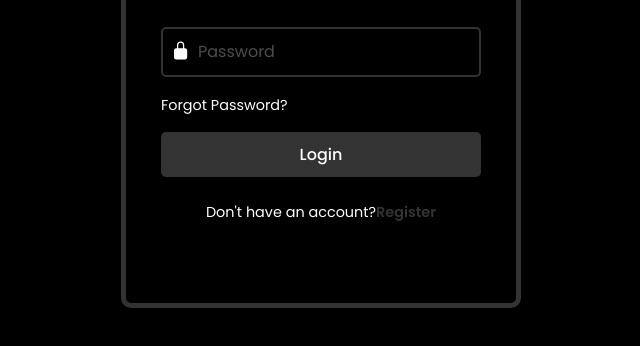
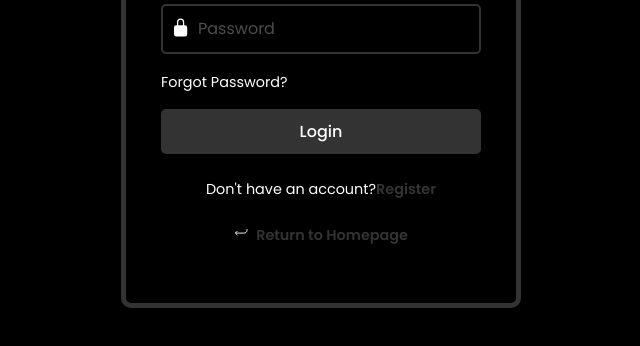
Before and after one commit to PhamHoangDung3968/ShopTea_UpgradedVer, a plain HTML site: page login.html in a window 1280 px wide. Shown: the part 342-688 px from the top of the page, without its empty margins (319-959 px from the left). Drawn offline with nearby package versions, Linux system fonts and the light colour scheme.

Commit message:
change something

```diff
--- a/login.html
+++ b/login.html
@@ -28,10 +28,12 @@
             <div class="register-link">
                 <p>Don't have an account?<a href="#">Register</a></p>
             </div>
+            <div class="register-link">
+                <p><ion-icon name="return-down-back"></ion-icon>&nbsp&nbsp<a href="#">Return to Homepage</a></p>
+            </div>
         </form>
-
     </div>
-    <script type="module" src="https://unpkg.com/ionicons@7.1.0/dist/ionicons/ionicons.esm.js"></script>
+<script type="module" src="https://unpkg.com/ionicons@7.1.0/dist/ionicons/ionicons.esm.js"></script>
 <script nomodule src="https://unpkg.com/ionicons@7.1.0/dist/ionicons/ionicons.js"></script>
 
 </body>
--- a/style4.css
+++ b/style4.css
@@ -71,7 +71,6 @@ h2{
     transition: .5s;
 
 }
-
 .wrapper:hover .input-box .icon{
     color: #05ff7e;
 }
@@ -101,14 +100,11 @@ button{
     font-weight: 500;
     transition: .5s;
 }
-
 .wrapper:hover button{
     background-color: #05ff7e;
     color: #000;
     box-shadow: 0 0 10px #05ff7e;
 }
-
-
 .register-link{
     font-size: .9em;
     text-align: center;
@@ -123,7 +119,6 @@ button{
     font-weight: 600;
     transition: .5s;
 }
-
 .wrapper:hover .register-link p a{
     color: #05ff7e;
 }
```
